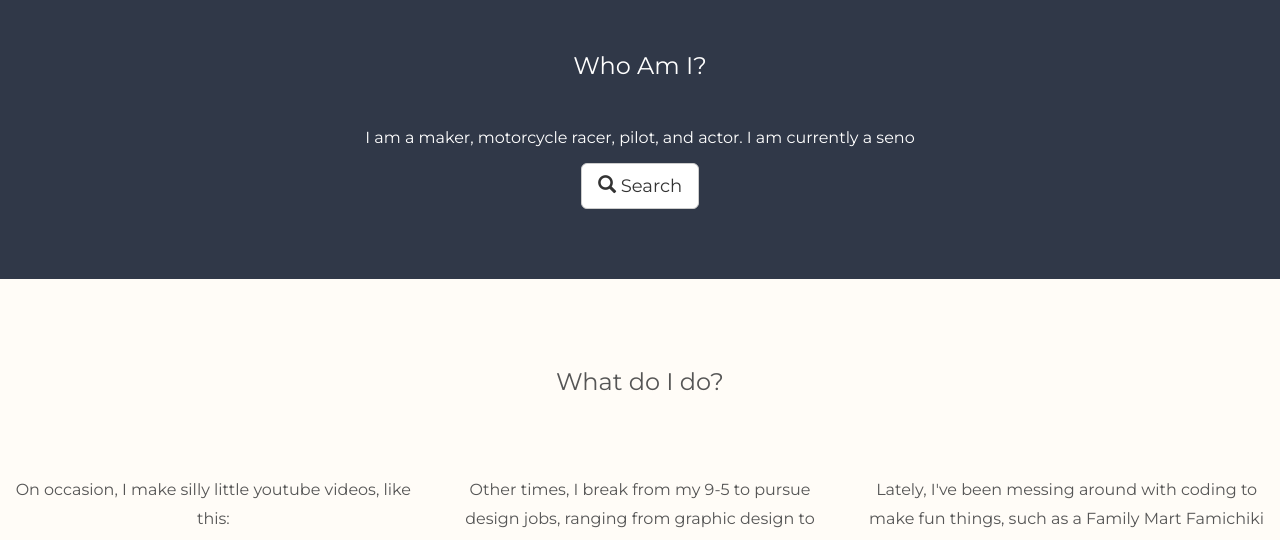
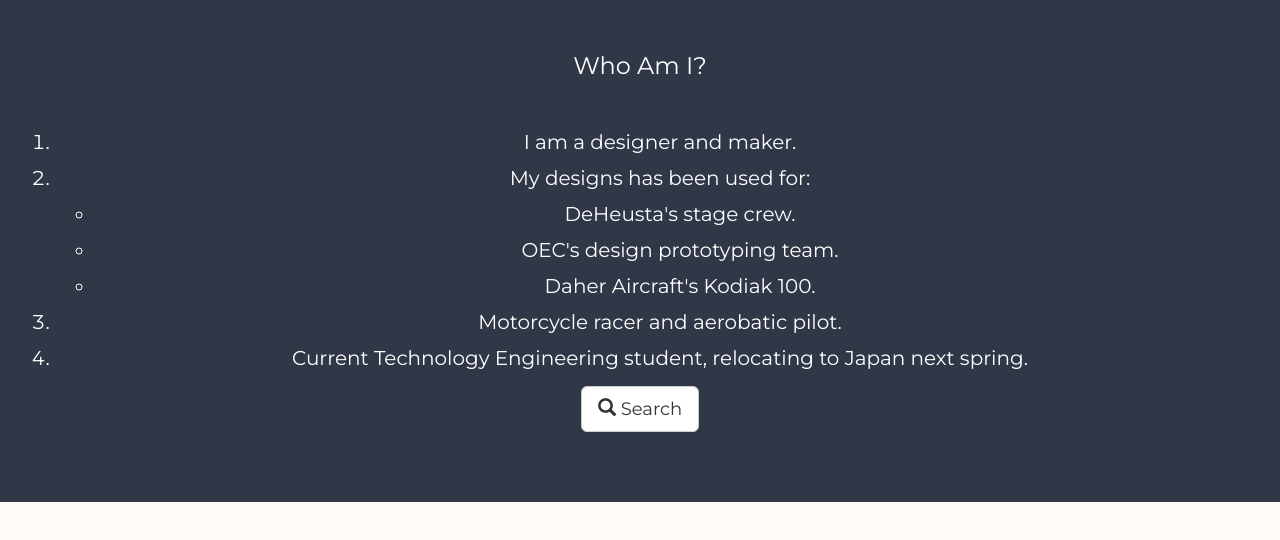
Before and after one commit to smittjp/portfolio, a plain HTML site: page index.html in a window 1280 px wide. Shown: the part 800-1340 px from the top of the page. Drawn offline with nearby package versions, Linux system fonts and the light colour scheme.

Commit message:
ul and li

```diff
--- a/index.html
+++ b/index.html
@@ -84,7 +84,17 @@
 <!-- Second Container -->
 <div class="container-fluid bg-2 text-center">
   <h3 class="margin">Who Am I?</h3>
-  <p>I am a maker, motorcycle racer, pilot, and actor. I am currently a seno </p>
+ <ol>
+  <li>I am a designer and maker.</li>
+  <li>My designs has been used for:</li>
+    <ul>
+      <li>DeHeusta's stage crew.</li>
+      <li>OEC's design prototyping team.</li>
+      <li>Daher Aircraft's Kodiak 100.</li>
+    </ul>
+  <li>Motorcycle racer and aerobatic pilot.</li>
+  <li>Current Technology Engineering student, relocating to Japan next spring.</li>
+</ol>
   <a href="#" class="btn btn-default btn-lg">
     <span class="glyphicon glyphicon-search"></span> Search
   </a>
```
